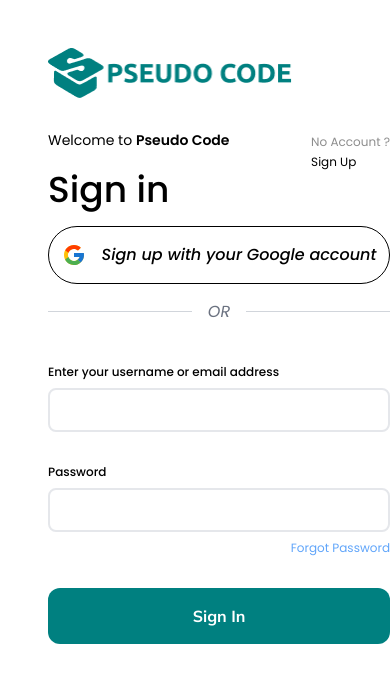
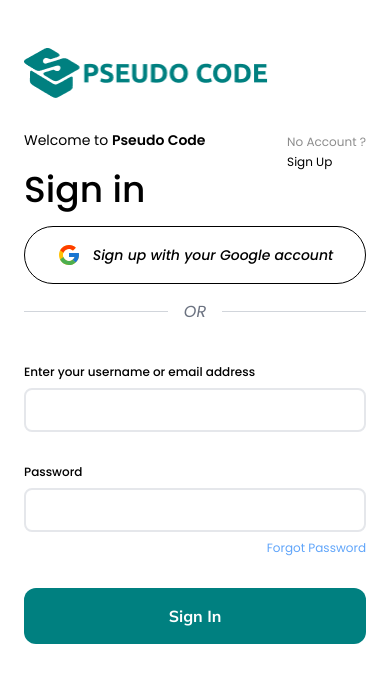
Before and after one commit to Huzaifa622/pseudo, a Next.js app: page /login in a window 390 px wide. Shown: the top 682 px of the page. Built offline with nearby package versions, Linux system fonts and the light colour scheme.

Commit message:
responsive fix

```diff
--- a/src/app/(main)/login/page.tsx
+++ b/src/app/(main)/login/page.tsx
@@ -9,7 +9,7 @@
 const Login = (props: Props) => {
   return (
     <div className=" font-poppins bg-white  flex justify-around items-center overflow-hidden  ">
-      <div className=" w-full lg:w-[40%] pl-12 py-8 ">
+      <div className=" w-full lg:w-[40%] px-6 py-8 ">
         <div className="py-4">
           <Logo />
         </div>
--- a/src/components/ui/GoogleSignUpButton.tsx
+++ b/src/components/ui/GoogleSignUpButton.tsx
@@ -5,8 +5,8 @@
 
 const GoogleSignUpButton = (props: Props) => {
   return (
-    <div className="py-4">
-      <button className="flex border font-medium  gap-4 rounded-full justify-center items-center border-black  w-full py-4 text-center ">
+    <div className="py-4 ">
+      <button className="flex border font-medium  gap-3 text-sm rounded-full justify-center items-center border-black  w-full py-4 px-3 text-center ">
         <FcGoogle size={24} />
         <span className="italic">Sign up with your Google account</span>{" "}
       </button>
```
